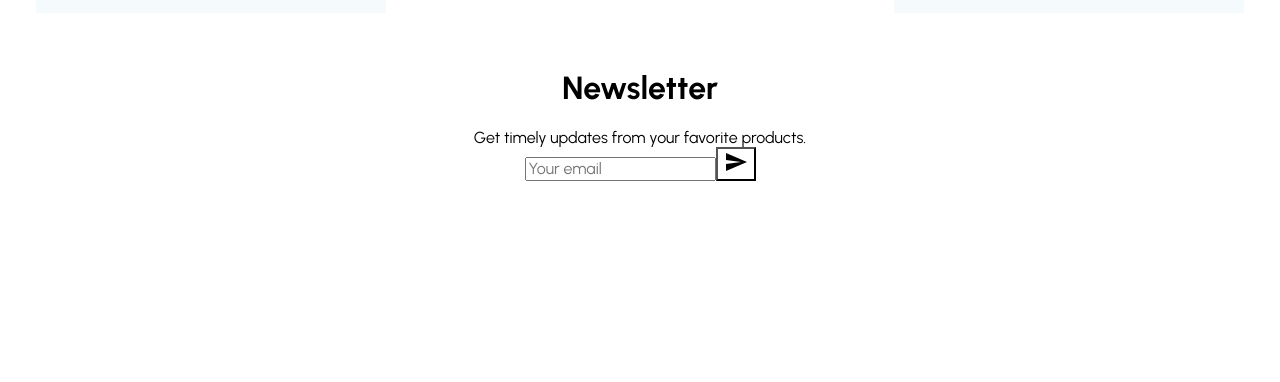
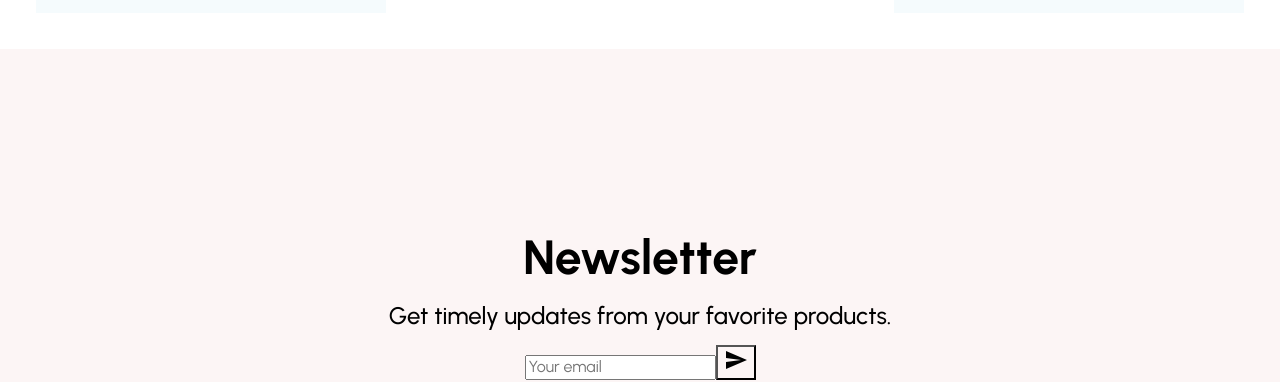
Before and after one commit to adarraji/react-shop, a React (Create React App) app: page / in a window 1280 px wide. Shown: the part 2657-3039 px from the top of the page. Before the commit the page ends 2838 px from the top, so only its background shows below. Built offline with nearby package versions, Linux system fonts and the light colour scheme.

Commit message:
updated styles

```diff
--- a/src/components/Newsletter/Newsletter.css
+++ b/src/components/Newsletter/Newsletter.css
@@ -0,0 +1,5 @@
+.newsletter {
+    height: 60vh;
+    background-color: #fcf5f5;
+
+}
--- a/src/components/Newsletter/Newsletter.js
+++ b/src/components/Newsletter/Newsletter.js
@@ -5,9 +5,9 @@ import SendIcon from '@mui/icons-material/Send';
 
 const Newsletter = () => {
     return (
-        <div>
-            <h1>Newsletter</h1>
-            <div>Get timely updates from your favorite products.</div>
+        <div className="newsletter flex justify-center items-center flex-column">
+            <h1 className="f1 mb3">Newsletter</h1>
+            <div className="f3 fw5 mb3">Get timely updates from your favorite products.</div>
             <div>
                 <input placeholder="Your email" />
                 <button>
```
